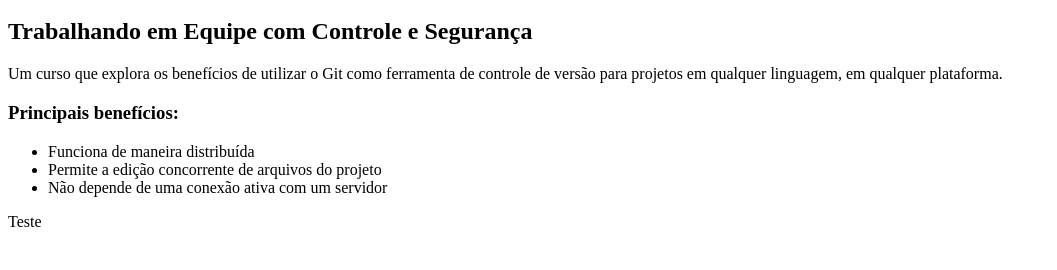
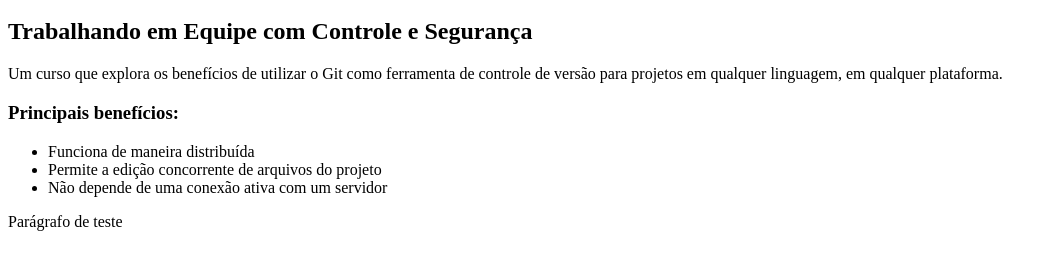
Before and after one commit to pem88/curso-git, a plain HTML site: page index.html in a window 1280 px wide. Shown: the part 48-318 px from the top of the page, without its empty margins (0-1057 px from the left). Drawn offline with Linux system fonts and the light colour scheme.

Commit message:
Teste de commit de mensagem

```diff
--- a/index.html
+++ b/index.html
@@ -14,6 +14,6 @@
             <li>Não depende de uma conexão ativa com um servidor</li>
         </ul>
 
-        <p>Teste</p>
+        <p>Parágrafo de teste</p>
     </body>
 </html>
```
